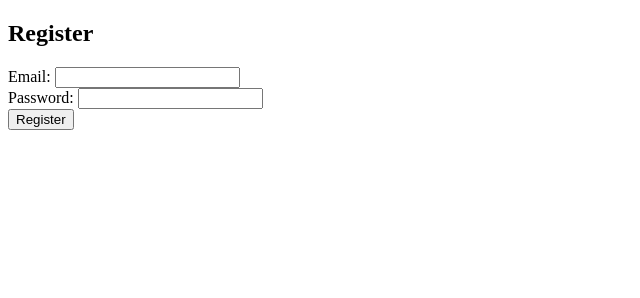
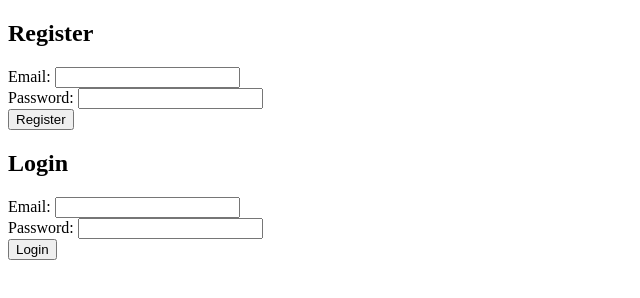
Before and after one commit to Dr-m-haddouch/Science, a plain HTML site: page index.html in a window 1280 px wide. Shown: the whole page, without its empty margins (0-640 px from the left). Drawn offline with Linux system fonts and the light colour scheme.

Commit message:
index.html

```diff
--- a/index.html
+++ b/index.html
@@ -3,7 +3,7 @@
 <head>
     <meta charset="UTF-8">
     <meta name="viewport" content="width=device-width, initial-scale=1.0">
-    <title>User Registration</title>
+    <title>User Registration and Login</title>
 
     <!-- Include Firebase SDK version 8 -->
     <script src="https://www.gstatic.com/firebasejs/8.10.0/firebase-app.js"></script>
@@ -19,12 +19,13 @@
             messagingSenderId: '147611003857',
             appId: '1:147611003857:web:961e5e301a133576784ef0',
         };
+
         firebase.initializeApp(firebaseConfig);
         const auth = firebase.auth();
 
         async function registerUser() {
-            const enteredEmail = document.getElementById('email').value;
-            const enteredPassword = document.getElementById('password').value;
+            const enteredEmail = document.getElementById('regEmail').value;
+            const enteredPassword = document.getElementById('regPassword').value;
 
             try {
                 // Create user with Firebase Authentication
@@ -32,27 +33,50 @@
 
                 // Redirect to the specified HTML file after successful registration
                 window.location.href = 'index1.html';
+            } catch (error) {
+                console.error('Registration error:', error.code, error.message);
+                alert(`Registration failed. Error: ${error.message}`);
+            }
+        }
 
+        async function loginUser() {
+            const enteredEmail = document.getElementById('loginEmail').value;
+            const enteredPassword = document.getElementById('loginPassword').value;
 
-} catch (error) {
-    console.error('Registration error:', error.code, error.message);
-    alert(`Registration failed. Error: ${error.message}`);
-}
+            try {
+                // Sign in user with Firebase Authentication
+                await auth.signInWithEmailAndPassword(enteredEmail, enteredPassword);
 
-
+                // Redirect to the specified HTML file after successful login
+                window.location.href = 'index1.html';
+            } catch (error) {
+                console.error('Login error:', error.code, error.message);
+                alert('Invalid username or password. Access denied.');
+            }
         }
     </script>
 </head>
 <body>
     <div id="registrationContainer">
         <h2>Register</h2>
-        <label for="email">Email:</label>
-        <input type="text" id="email" required><br>
+        <label for="regEmail">Email:</label>
+        <input type="text" id="regEmail" required><br>
 
-        <label for="password">Password:</label>
-        <input type="password" id="password" required><br>
+        <label for="regPassword">Password:</label>
+        <input type="password" id="regPassword" required><br>
 
         <button onclick="registerUser()">Register</button>
     </div>
+
+    <div id="loginContainer">
+        <h2>Login</h2>
+        <label for="loginEmail">Email:</label>
+        <input type="text" id="loginEmail" required><br>
+
+        <label for="loginPassword">Password:</label>
+        <input type="password" id="loginPassword" required><br>
+
+        <button onclick="loginUser()">Login</button>
+    </div>
 </body>
 </html>
```
